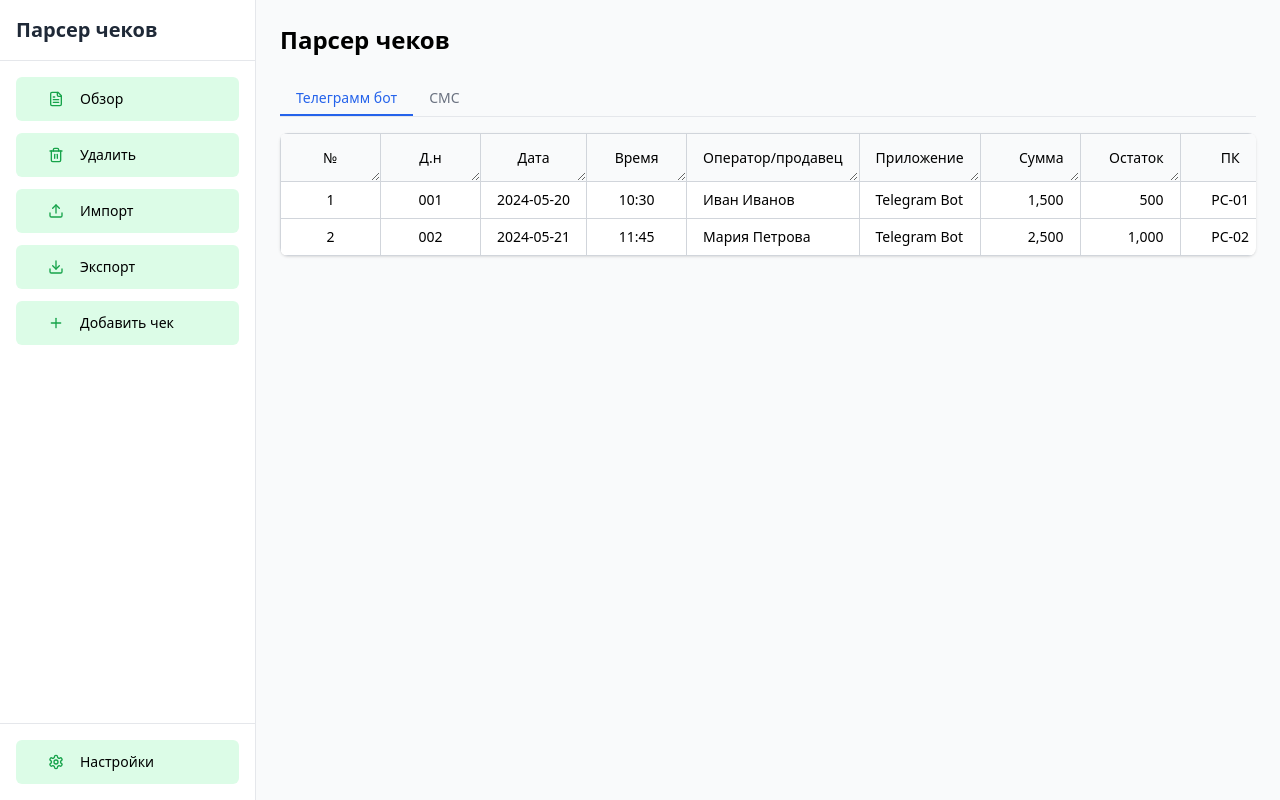
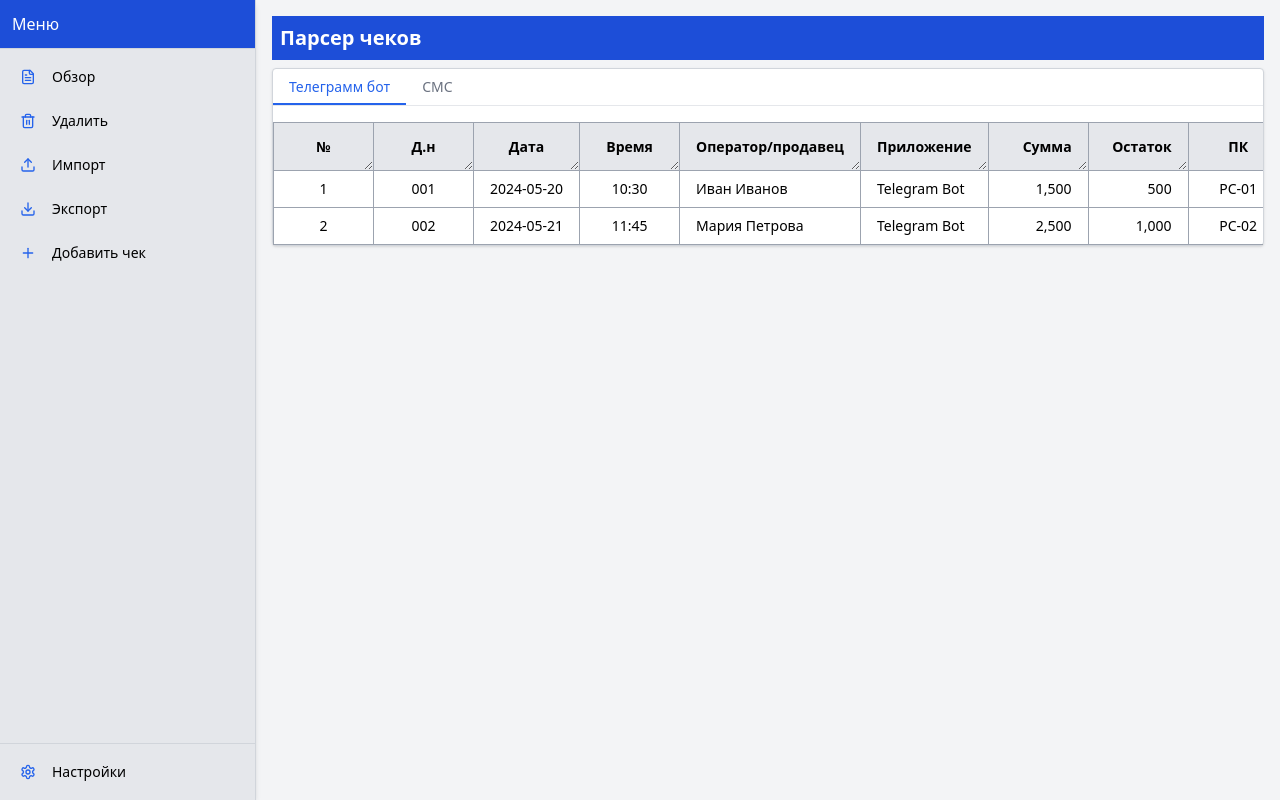
Before and after one commit to worq1337/sleek-check-manager-plus, a React (Vite) app: page / in a window 1280 px wide. Built offline with nearby package versions, Linux system fonts and the light colour scheme.

Commit message:
Refactor: Adapt code for Windows app
Adapt the codebase to function as a Windows application, potentially involving changes to UI components, file paths, and system interactions.

```diff
--- a/src/components/ReceiptTable.tsx
+++ b/src/components/ReceiptTable.tsx
@@ -17,18 +17,18 @@ const ReceiptTable: React.FC = () => {
     <div className="w-full overflow-x-auto animate-fade-in">
       <Table>
         <TableHeader>
-          <TableRow className="bg-gray-50">
-            <TableHead className="border border-gray-300 px-4 py-2 text-center whitespace-nowrap text-black">№</TableHead>
-            <TableHead className="border border-gray-300 px-4 py-2 text-center whitespace-nowrap text-black">Д.н</TableHead>
-            <TableHead className="border border-gray-300 px-4 py-2 text-center whitespace-nowrap text-black">Дата</TableHead>
-            <TableHead className="border border-gray-300 px-4 py-2 text-center whitespace-nowrap text-black">Время</TableHead>
-            <TableHead className="border border-gray-300 px-4 py-2 text-left whitespace-nowrap text-black">Оператор/продавец</TableHead>
-            <TableHead className="border border-gray-300 px-4 py-2 text-left whitespace-nowrap text-black">Приложение</TableHead>
-            <TableHead className="border border-gray-300 px-4 py-2 text-right whitespace-nowrap text-black">Сумма</TableHead>
-            <TableHead className="border border-gray-300 px-4 py-2 text-right whitespace-nowrap text-black">Остаток</TableHead>
-            <TableHead className="border border-gray-300 px-4 py-2 text-center whitespace-nowrap text-black">ПК</TableHead>
-            <TableHead className="border border-gray-300 px-4 py-2 text-center whitespace-nowrap text-black">p2p</TableHead>
-            <TableHead className="border border-gray-300 px-4 py-2 text-center whitespace-nowrap text-black">Источник</TableHead>
+          <TableRow className="bg-gray-200">
+            <TableHead className="border border-gray-400 px-4 py-2 text-center whitespace-nowrap text-black font-semibold">№</TableHead>
+            <TableHead className="border border-gray-400 px-4 py-2 text-center whitespace-nowrap text-black font-semibold">Д.н</TableHead>
+            <TableHead className="border border-gray-400 px-4 py-2 text-center whitespace-nowrap text-black font-semibold">Дата</TableHead>
+            <TableHead className="border border-gray-400 px-4 py-2 text-center whitespace-nowrap text-black font-semibold">Время</TableHead>
+            <TableHead className="border border-gray-400 px-4 py-2 text-left whitespace-nowrap text-black font-semibold">Оператор/продавец</TableHead>
+            <TableHead className="border border-gray-400 px-4 py-2 text-left whitespace-nowrap text-black font-semibold">Приложение</TableHead>
+            <TableHead className="border border-gray-400 px-4 py-2 text-right whitespace-nowrap text-black font-semibold">Сумма</TableHead>
+            <TableHead className="border border-gray-400 px-4 py-2 text-right whitespace-nowrap text-black font-semibold">Остаток</TableHead>
+            <TableHead className="border border-gray-400 px-4 py-2 text-center whitespace-nowrap text-black font-semibold">ПК</TableHead>
+            <TableHead className="border border-gray-400 px-4 py-2 text-center whitespace-nowrap text-black font-semibold">p2p</TableHead>
+            <TableHead className="border border-gray-400 px-4 py-2 text-center whitespace-nowrap text-black font-semibold">Источник</TableHead>
           </TableRow>
         </TableHeader>
         <TableBody>
@@ -38,17 +38,17 @@ const ReceiptTable: React.FC = () => {
               onClick={() => handleRowClick(receipt.id)}
               className={`cursor-pointer hover:bg-gray-100 transition-colors ${selectedReceiptId === receipt.id ? 'bg-blue-100' : ''}`}
             >
-              <TableCell className="border border-gray-300 px-4 py-2 text-center whitespace-nowrap overflow-hidden text-ellipsis text-black">{receipt.id}</TableCell>
-              <TableCell className="border border-gray-300 px-4 py-2 text-center whitespace-nowrap overflow-hidden text-ellipsis text-black">{receipt.serviceId}</TableCell>
-              <TableCell className="border border-gray-300 px-4 py-2 text-center whitespace-nowrap overflow-hidden text-ellipsis text-black">{receipt.date}</TableCell>
-              <TableCell className="border border-gray-300 px-4 py-2 text-center whitespace-nowrap overflow-hidden text-ellipsis text-black">{receipt.time}</TableCell>
-              <TableCell className="border border-gray-300 px-4 py-2 text-left whitespace-nowrap overflow-hidden text-ellipsis text-black">{receipt.operator}</TableCell>
-              <TableCell className="border border-gray-300 px-4 py-2 text-left whitespace-nowrap overflow-hidden text-ellipsis text-black">{receipt.application}</TableCell>
-              <TableCell className="border border-gray-300 px-4 py-2 text-right whitespace-nowrap overflow-hidden text-ellipsis text-black">{receipt.amount.toLocaleString()}</TableCell>
-              <TableCell className="border border-gray-300 px-4 py-2 text-right whitespace-nowrap overflow-hidden text-ellipsis text-black">{receipt.balance.toLocaleString()}</TableCell>
-              <TableCell className="border border-gray-300 px-4 py-2 text-center whitespace-nowrap overflow-hidden text-ellipsis text-black">{receipt.pc}</TableCell>
-              <TableCell className="border border-gray-300 px-4 py-2 text-center whitespace-nowrap overflow-hidden text-ellipsis text-black">{receipt.p2p}</TableCell>
-              <TableCell className="border border-gray-300 px-4 py-2 text-center whitespace-nowrap overflow-hidden text-ellipsis text-black">{receipt.source || "-"}</TableCell>
+              <TableCell className="border border-gray-400 px-4 py-2 text-center whitespace-nowrap overflow-hidden text-ellipsis text-black">{receipt.id}</TableCell>
+              <TableCell className="border border-gray-400 px-4 py-2 text-center whitespace-nowrap overflow-hidden text-ellipsis text-black">{receipt.serviceId}</TableCell>
+              <TableCell className="border border-gray-400 px-4 py-2 text-center whitespace-nowrap overflow-hidden text-ellipsis text-black">{receipt.date}</TableCell>
+              <TableCell className="border border-gray-400 px-4 py-2 text-center whitespace-nowrap overflow-hidden text-ellipsis text-black">{receipt.time}</TableCell>
+              <TableCell className="border border-gray-400 px-4 py-2 text-left whitespace-nowrap overflow-hidden text-ellipsis text-black">{receipt.operator}</TableCell>
+              <TableCell className="border border-gray-400 px-4 py-2 text-left whitespace-nowrap overflow-hidden text-ellipsis text-black">{receipt.application}</TableCell>
+              <TableCell className="border border-gray-400 px-4 py-2 text-right whitespace-nowrap overflow-hidden text-ellipsis text-black">{receipt.amount.toLocaleString()}</TableCell>
+              <TableCell className="border border-gray-400 px-4 py-2 text-right whitespace-nowrap overflow-hidden text-ellipsis text-black">{receipt.balance.toLocaleString()}</TableCell>
+              <TableCell className="border border-gray-400 px-4 py-2 text-center whitespace-nowrap overflow-hidden text-ellipsis text-black">{receipt.pc}</TableCell>
+              <TableCell className="border border-gray-400 px-4 py-2 text-center whitespace-nowrap overflow-hidden text-ellipsis text-black">{receipt.p2p}</TableCell>
+              <TableCell className="border border-gray-400 px-4 py-2 text-center whitespace-nowrap overflow-hidden text-ellipsis text-black">{receipt.source || "-"}</TableCell>
             </TableRow>
           ))}
         </TableBody>
--- a/src/components/Sidebar.tsx
+++ b/src/components/Sidebar.tsx
@@ -71,36 +71,36 @@ const Sidebar: React.FC = () => {
   };
 
   return (
-    <div className="bg-white w-64 h-screen border-r border-gray-200 flex flex-col animate-fade-in">
-      <div className="p-4 border-b border-gray-200">
-        <h1 className="text-xl font-bold text-gray-800">Парсер чеков</h1>
+    <div className="bg-gray-200 w-64 h-screen border-r border-gray-300 flex flex-col shadow-md animate-fade-in">
+      <div className="p-3 border-b border-gray-300 bg-blue-700 text-white">
+        <h1 className="text-base font-medium">Меню</h1>
       </div>
 
-      <div className="flex-1 p-4 space-y-3">
-        <Button variant="green" className="w-full justify-start text-left shadow-none border-none" size="lg">
-          <FileText className="mr-2 h-5 w-5 text-green-600" />
+      <div className="flex-1 p-2 space-y-1">
+        <Button variant="ghost" className="w-full justify-start text-left h-10 py-1" size="sm">
+          <FileText className="mr-2 h-4 w-4 text-blue-600" />
           <span className="text-black">Обзор</span>
         </Button>
 
-        <Button variant="green" className="w-full justify-start text-left shadow-none border-none" size="lg" onClick={handleDelete}>
-          <Trash2 className="mr-2 h-5 w-5 text-green-600" />
+        <Button variant="ghost" className="w-full justify-start text-left h-10 py-1" size="sm" onClick={handleDelete}>
+          <Trash2 className="mr-2 h-4 w-4 text-blue-600" />
           <span className="text-black">Удалить</span>
         </Button>
 
-        <Button variant="green" className="w-full justify-start text-left shadow-none border-none" size="lg" onClick={handleImport}>
-          <Upload className="mr-2 h-5 w-5 text-green-600" />
+        <Button variant="ghost" className="w-full justify-start text-left h-10 py-1" size="sm" onClick={handleImport}>
+          <Upload className="mr-2 h-4 w-4 text-blue-600" />
           <span className="text-black">Импорт</span>
         </Button>
 
-        <Button variant="green" className="w-full justify-start text-left shadow-none border-none" size="lg" onClick={handleExport}>
-          <Download className="mr-2 h-5 w-5 text-green-600" />
+        <Button variant="ghost" className="w-full justify-start text-left h-10 py-1" size="sm" onClick={handleExport}>
+          <Download className="mr-2 h-4 w-4 text-blue-600" />
           <span className="text-black">Экспорт</span>
         </Button>
 
         <Dialog>
           <DialogTrigger asChild>
-            <Button variant="green" className="w-full justify-start text-left shadow-none border-none" size="lg">
-              <Plus className="mr-2 h-5 w-5 text-green-600" />
+            <Button variant="ghost" className="w-full justify-start text-left h-10 py-1" size="sm">
+              <Plus className="mr-2 h-4 w-4 text-blue-600" />
               <span className="text-black">Добавить чек</span>
             </Button>
           </DialogTrigger>
@@ -108,11 +108,11 @@ const Sidebar: React.FC = () => {
         </Dialog>
       </div>
 
-      <div className="p-4 border-t border-gray-200">
+      <div className="p-2 border-t border-gray-300">
         <Dialog>
           <DialogTrigger asChild>
-            <Button variant="green" className="w-full justify-start text-left shadow-none border-none" size="lg">
-              <Settings className="mr-2 h-5 w-5 text-green-600" />
+            <Button variant="ghost" className="w-full justify-start text-left h-10 py-1" size="sm">
+              <Settings className="mr-2 h-4 w-4 text-blue-600" />
               <span className="text-black">Настройки</span>
             </Button>
           </DialogTrigger>
--- a/src/index.css
+++ b/src/index.css
@@ -14,8 +14,8 @@
     --popover: 0 0% 100%;
     --popover-foreground: 222.2 84% 4.9%;
 
-    --primary: 222.2 47.4% 11.2%;
-    --primary-foreground: 210 40% 98%;
+    --primary: 217 91.2% 59.8%;
+    --primary-foreground: 0 0% 100%;
 
     --secondary: 210 40% 96.1%;
     --secondary-foreground: 222.2 47.4% 11.2%;
@@ -33,22 +33,15 @@
     --input: 214.3 31.8% 91.4%;
     --ring: 222.2 84% 4.9%;
 
-    --radius: 0.5rem;
+    --radius: 0.25rem;
 
-    --sidebar-background: 0 0% 98%;
-
+    --sidebar-background: 0 0% 94%;
     --sidebar-foreground: 240 5.3% 26.1%;
-
-    --sidebar-primary: 240 5.9% 10%;
-
-    --sidebar-primary-foreground: 0 0% 98%;
-
+    --sidebar-primary: 217 91.2% 59.8%;
+    --sidebar-primary-foreground: 0 0% 100%;
     --sidebar-accent: 240 4.8% 95.9%;
-
     --sidebar-accent-foreground: 240 5.9% 10%;
-
     --sidebar-border: 220 13% 91%;
-
     --sidebar-ring: 217.2 91.2% 59.8%;
   }
 
@@ -62,7 +55,7 @@
     --popover: 222.2 84% 4.9%;
     --popover-foreground: 210 40% 98%;
 
-    --primary: 210 40% 98%;
+    --primary: 217.2 91.2% 59.8%;
     --primary-foreground: 222.2 47.4% 11.2%;
 
     --secondary: 217.2 32.6% 17.5%;
@@ -80,6 +73,7 @@
     --border: 217.2 32.6% 17.5%;
     --input: 217.2 32.6% 17.5%;
     --ring: 212.7 26.8% 83.9%;
+
     --sidebar-background: 240 5.9% 10%;
     --sidebar-foreground: 240 4.8% 95.9%;
     --sidebar-primary: 224.3 76.3% 48%;
@@ -98,6 +92,26 @@
 
   body {
     @apply bg-background text-foreground;
+  }
+
+  /* Windows style scrollbars */
+  ::-webkit-scrollbar {
+    width: 16px;
+    height: 16px;
+  }
+
+  ::-webkit-scrollbar-track {
+    background: #f1f1f1;
+  }
+
+  ::-webkit-scrollbar-thumb {
+    background: #c1c1c1;
+    border: 4px solid #f1f1f1;
+    border-radius: 0;
+  }
+
+  ::-webkit-scrollbar-thumb:hover {
+    background: #a1a1a1;
   }
 
   /* Make table headers resizable */
@@ -129,4 +143,29 @@
     background-color: rgba(0, 0, 0, 0.2);
     width: 8px;
   }
+
+  /* Windows-style focus outline */
+  :focus {
+    outline: 1px dotted #212121;
+    outline: 5px auto -webkit-focus-ring-color;
+  }
 }
+
+/* Windows style button and form controls */
+.btn-windows {
+  @apply bg-gray-200 border border-gray-400 hover:bg-gray-300 text-black rounded-sm px-4 py-1;
+}
+
+.input-windows {
+  @apply border border-gray-400 bg-white px-2 py-1 rounded-sm;
+}
+
+/* Animation for elements entering the DOM */
+.animate-fade-in {
+  animation: fadeIn 0.2s ease-in-out;
+}
+
+@keyframes fadeIn {
+  from { opacity: 0; }
+  to { opacity: 1; }
+}
--- a/src/main.tsx
+++ b/src/main.tsx
@@ -1,5 +1,9 @@
+
 import { createRoot } from 'react-dom/client'
 import App from './App.tsx'
 import './index.css'
 
+// Add a custom class to body for Windows styling
+document.body.classList.add('windows-app');
+
 createRoot(document.getElementById("root")!).render(<App />);
--- a/src/pages/Index.tsx
+++ b/src/pages/Index.tsx
@@ -7,13 +7,16 @@ import { ResizablePanelGroup, ResizablePanel } from '@/components/ui/resizable';
 
 const Index: React.FC = () => {
   return (
-    <div className="flex min-h-screen bg-gray-50">
+    <div className="flex min-h-screen bg-gray-100">
       <Sidebar />
-      <div className="flex-1 p-6 overflow-hidden">
+      <div className="flex-1 p-4 overflow-hidden">
         <div className="max-w-full">
-          <h1 className="text-2xl font-bold mb-6 text-black">Парсер чеков</h1>
+          <div className="bg-blue-700 text-white p-2 mb-2 flex items-center">
+            <h1 className="text-xl font-semibold">Парсер чеков</h1>
+          </div>
+          <div className="bg-white border border-gray-300 rounded shadow">
             <TabsNavigation />
-          <div className="bg-white rounded-lg shadow overflow-hidden">
+            <div className="overflow-hidden">
               <ResizablePanelGroup direction="horizontal" className="w-full">
                 <ResizablePanel defaultSize={100}>
                   <ReceiptTable />
@@ -23,6 +26,7 @@ const Index: React.FC = () => {
           </div>
         </div>
       </div>
+    </div>
   );
 };
 
```
Also changed, not shown: src/components/SettingsDialog.tsx (+9 -9 lines). Lines whose indentation alone changed are shown as unchanged.
